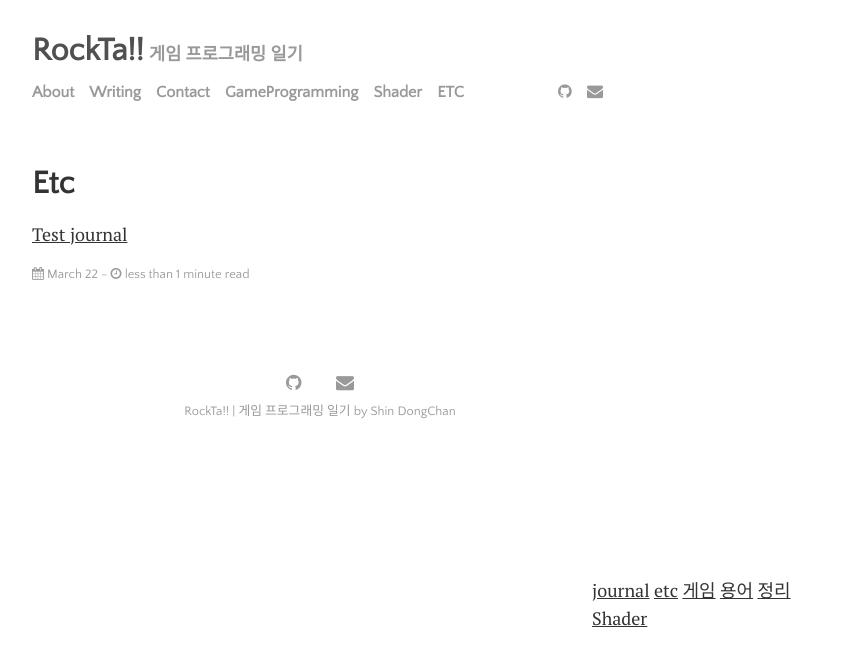
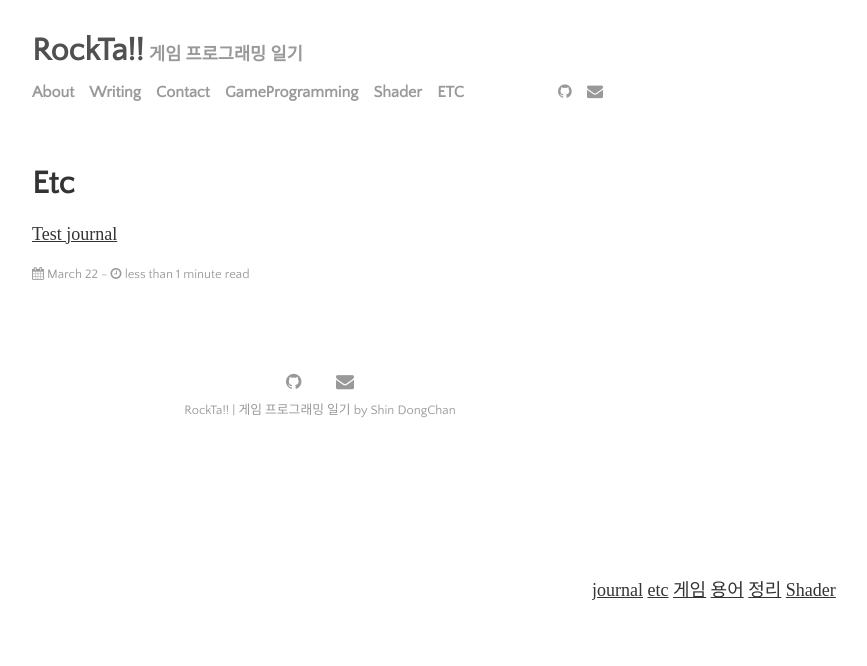
Before and after one commit to sdchihi/sdcpage, a Jekyll site: the page built from _posts/2017-03-17-etc.md, in a window 1280 px wide. Shown: the top 666 px of the page, without its empty margins (320-1187 px from the left). Built offline with Jekyll 4.4.1, drawn with Linux system fonts in a browser that asks for light colours; nearby versions of some CDN libraries; some web fonts are replaced.

Commit message:
Test font

```diff
--- a/css/main.css
+++ b/css/main.css
@@ -7,7 +7,7 @@
 }
 
 body {
-  font-family:"Hanna", "PT Serif", Georgia, "Times New Roman", serif;
+  /*font-family:"Hanna", "PT Serif", Georgia, "Times New Roman", serif;*/
   font-size: 18px;
   color: #515151;/*#3A3A3A;/*rgba(0,0,0,.8);/*#666;*/
   line-height: 1.75rem;
```
